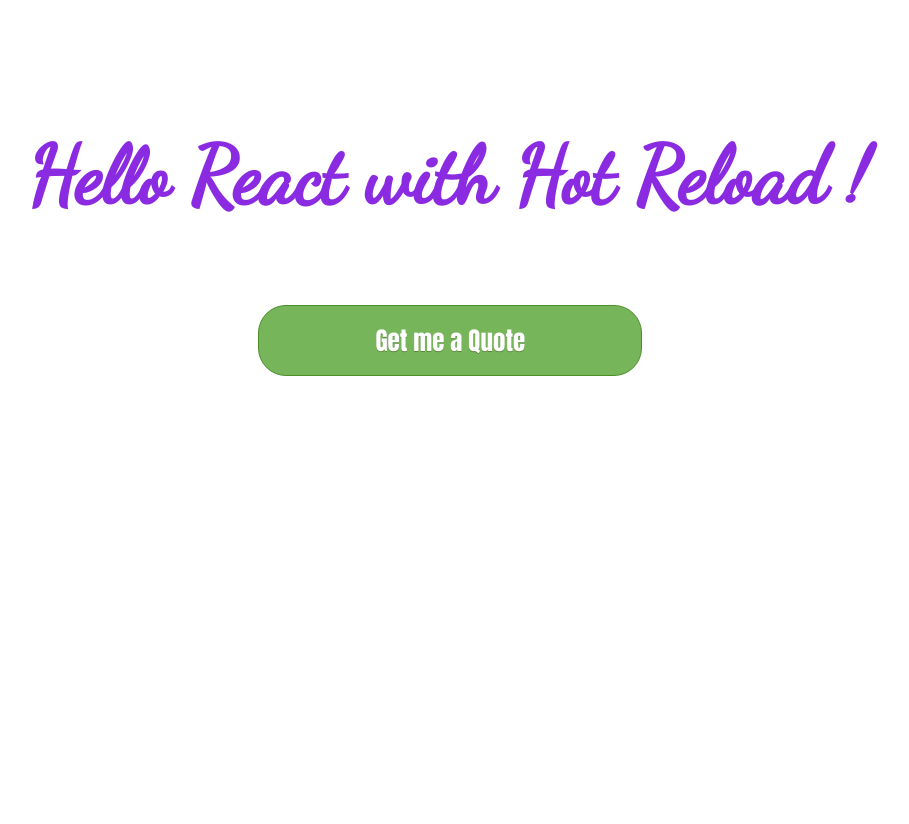
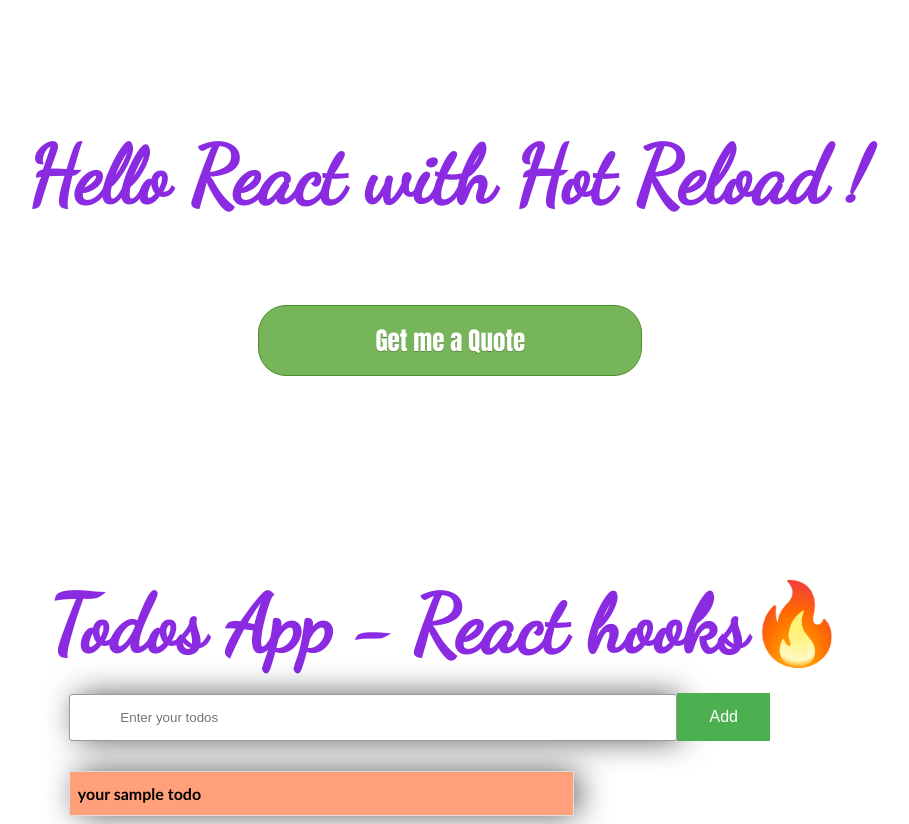
Before and after one commit to knaxus/react-simple-starter, a React app: page / in a window 1280 px wide. Shown: the whole page, without its empty margins (192-1101 px from the left). Before the commit the page ends 800 px from the top, so only its background shows below. Built offline with nearby package versions, Linux system fonts and the light colour scheme.

Commit message:
added an example react todos app using hooks, updated the review changes

```diff
--- a/src/app/App.jsx
+++ b/src/app/App.jsx
@@ -1,5 +1,6 @@
 import React from 'react';
 import RandomQuote from '../RandomQuote/container';
+import TodoApp from './TodoApp/container';
 
 export default function App() {
   return (
@@ -7,6 +8,11 @@
       <h1>Hello React with Hot Reload !</h1>
       <br />
       <RandomQuote />
+      <br/>
+      <h1>Todos App - React hooks🔥</h1>
+      <div style={{marginLeft: '20%'}}>
+      <TodoApp />
+      </div>
     </div>
   );
 }
--- /dev/null
+++ b/src/app/TodoApp/component.jsx
@@ -0,0 +1,17 @@
+import React from 'react';
+import './style.css';
+
+function TodoView({todos}){
+    return (
+        <div className="todoView-container">
+        <table id="todo-table">
+
+        {
+            todos.map((todo, index)=><tr><th>{todo}</th></tr>)
+        }
+        </table>
+        </div>
+    )
+}
+
+export default TodoView;
--- /dev/null
+++ b/src/app/TodoApp/container.jsx
@@ -0,0 +1,23 @@
+import React, { useState } from 'react';
+import TodoView from './component';
+import './style.css';
+function TodoApp() {
+  // Declare a new state variable, which we'll call "count"
+  const [todos, setTodo] = useState(['your sample todo']);
+  const [todoInput, setTodoInput] = useState("");
+  return (
+    <div>
+        <input type="text" name="addtodo" id="todoInput" placeholder="Enter your todos" onChange={(event)=>setTodoInput(event.target.value)}/>
+        <button className="add-button" onClick={
+            ()=>{
+                console.log(document.getElementById("todoInput").value);
+                setTodo([...todos, todoInput && todoInput]);
+                document.getElementById("todoInput").value = "";
+                setTodoInput("");
+            }}>Add</button>
+        <TodoView todos={todos} />
+    </div>
+  );
+}
+
+export default TodoApp;
--- /dev/null
+++ b/src/app/TodoApp/style.css
@@ -0,0 +1,60 @@
+input {
+    padding-left: 5%;
+    padding-right: 5%;
+    padding-top: 15px;
+    padding-bottom: 15px;
+    width: 50%;
+    background: linear-gradient(top, #f9f9f9, #e3e3e3);
+    border: 1px solid #999;
+    border-radius: 3px;
+-webkit-box-shadow: 6px 0px 33px -3px rgba(0,0,0,0.75);
+-moz-box-shadow: 6px 0px 33px -3px rgba(0,0,0,0.75);
+box-shadow: 6px 0px 33px -3px rgba(0,0,0,0.75);
+margin-top: 2%;
+}
+
+.add-button {
+  background-color: #4CAF50; /* Green */
+  border: none;
+  color: white;
+  padding: 15px 32px;
+  text-align: center;
+  text-decoration: none;
+  display: inline-block;
+  font-size: 16px;
+}
+
+#todo-table {
+  font-family: "Trebuchet MS", Arial, Helvetica, sans-serif;
+  border-collapse: collapse;
+  width: 50%;
+  margin-top: 3%;
+  -webkit-box-shadow: 6px 0px 33px -3px rgba(0,0,0,0.75);
+-moz-box-shadow: 6px 0px 33px -3px rgba(0,0,0,0.75);
+box-shadow: 6px 0px 33px -3px rgba(0,0,0,0.75);
+}
+
+#todo-table td, #todo-table th {
+  border: 1px solid #ddd;
+  padding: 8px;
+}
+
+#todo-table tr:nth-child(even){background-color: #f2f2f2;}
+
+#todo-table tr:hover {background-color: #ddd;}
+
+#todo-table tr {
+    margin-top :3%;
+}
+
+#todo-table th {
+  padding-top: 12px;
+  padding-bottom: 12px;
+  text-align: left;
+  background-color: lightsalmon;
+  color: black;
+}
+
+.todoView-container {
+    align-items: center;
+}
```
